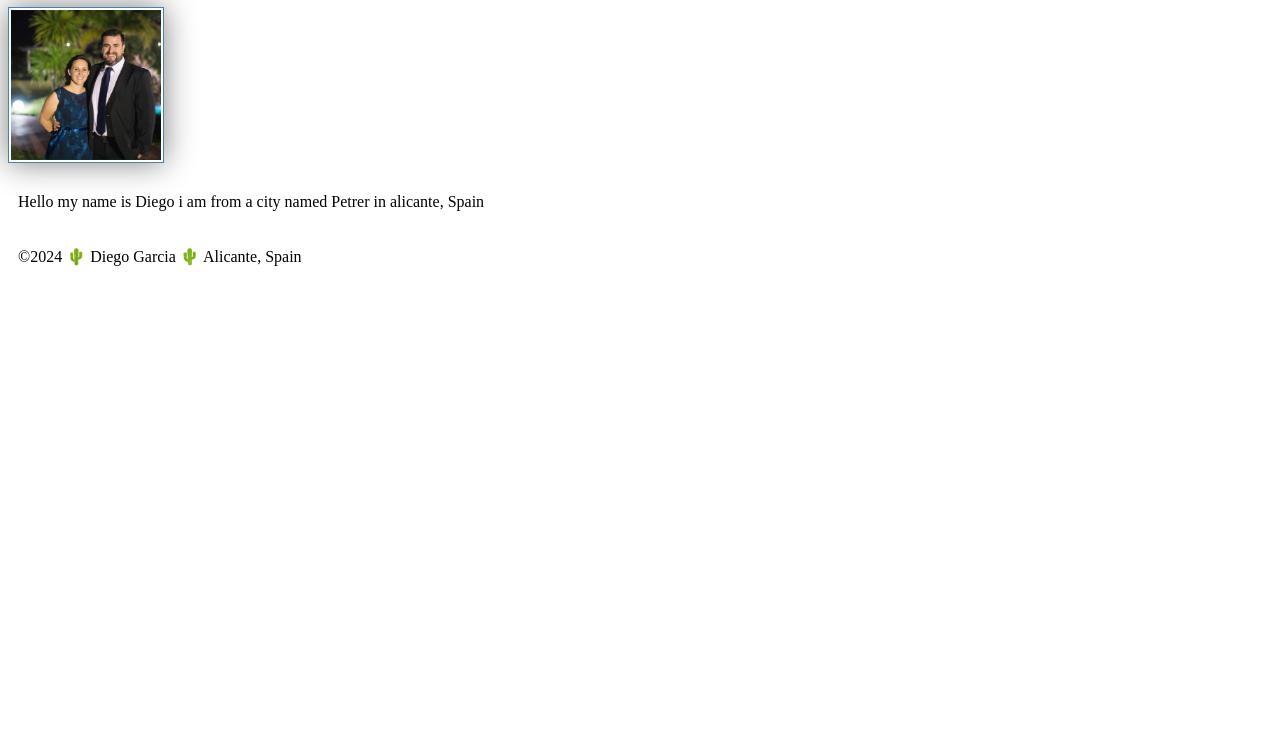
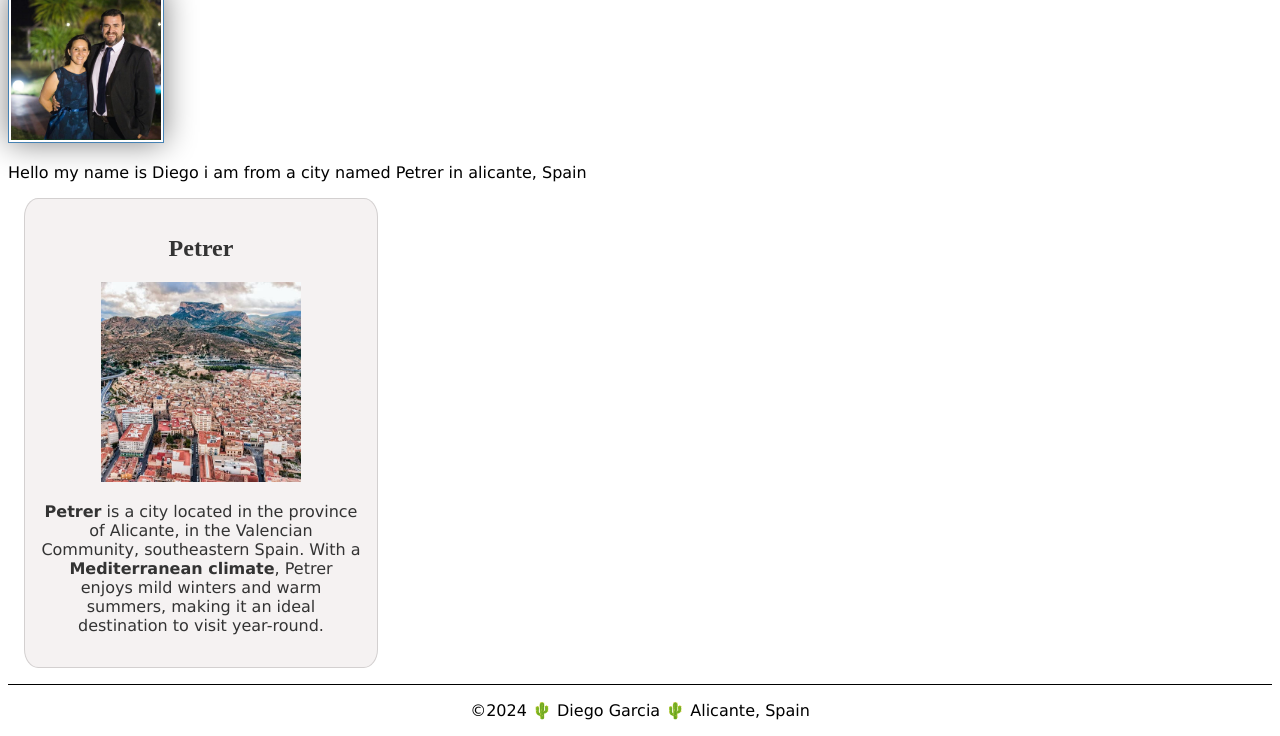
Before and after one commit to DiegoArtemioGarcia/wdd130, a plain HTML site: page index.html in a window 1280 px wide. Shown: the part 275-1011 px from the top of the page. Before the commit the page ends 800 px from the top, so only its background shows below. Drawn offline with Linux system fonts and the light colour scheme.

Commit message:
content added

```diff
--- a/index.html
+++ b/index.html
@@ -5,6 +5,8 @@
     <meta charset="UTF-8">
     <meta name="viewport" content="width=device-width, initial-scale=1.0">
     <title>Diego Garcia | wdd130</title>
+    <meta name="description" content=" This page promotes tourism in Petrer city, Alicante">
+    <meta name="author" content="Diego Garcia">
     <link rel="stylesheet" href="styles/styles.css">
 
 </head>
@@ -19,9 +21,16 @@
     </header>
     <main>
         <h1>Diego Garcia | WDD130</h1>
-        <img src="images/profile.jpg" alt="Hello my name is diego Garcia" width="200">
+        <img src="images/profile.jpg" alt="Hello my name is Diego Garcia" width="200">
         <p>Hello my name is Diego i am from a city named Petrer in alicante, Spain</p>
     </main>
+    <aside>
+        <h2>Petrer</h2>
+        <img src="images/Petrer.jpg" alt="Petrer Landscape">
+        <p><strong>Petrer</strong> is a city located in the province of Alicante, in the Valencian Community, southeastern Spain. With a <strong>Mediterranean climate</strong>, Petrer enjoys mild winters and warm summers, making it an ideal destination to
+            visit year-round.</p>
+
+    </aside>
     <footer>
         <p>&copy;2024 🌵 Diego Garcia 🌵 Alicante, Spain</p>
     </footer>
--- a/styles/styles.css
+++ b/styles/styles.css
@@ -1,10 +1,14 @@
-nav {
+    p {
+        font-family: Verdana, Geneva, Tahoma, sans-serif;
+    }
+
+    {
         background-color: steelblue;
         padding: 10px;
     }
 
     nav a {
-    color: white;
+        color: steelblue;
         display: block;
         padding: 20px;
     }
@@ -13,7 +17,7 @@ h1 {
         color: steelblue;
     }
 
-img {
+    main img {
         width: 150px;
         height: auto;
         border: 1px solid steelblue;
@@ -24,3 +28,34 @@ img {
     p {
         padding: 10px;
     }
+
+    main {
+        max-width: 840px;
+    }
+
+    aside {
+        width: 20rem;
+        margin: 1rem;
+        border: 1px solid rgba(74, 72, 72, 0.2);
+        border-radius: 4%;
+        /* 1️⃣ */
+        padding: 1rem;
+        background-color: #f5f2f2;
+        color: #333;
+        text-align: center;
+    }
+
+    aside img {
+        width: 200px;
+        height: auto;
+    }
+
+    p {
+        padding: 0;
+    }
+
+    footer {
+        margin-top: 15px;
+        border-top: 1px solid #000;
+        text-align: center;
+    }
```
Also changed, not shown: images/Petrer.jpg (added), 4 other files. Lines whose indentation alone changed are shown as unchanged.
